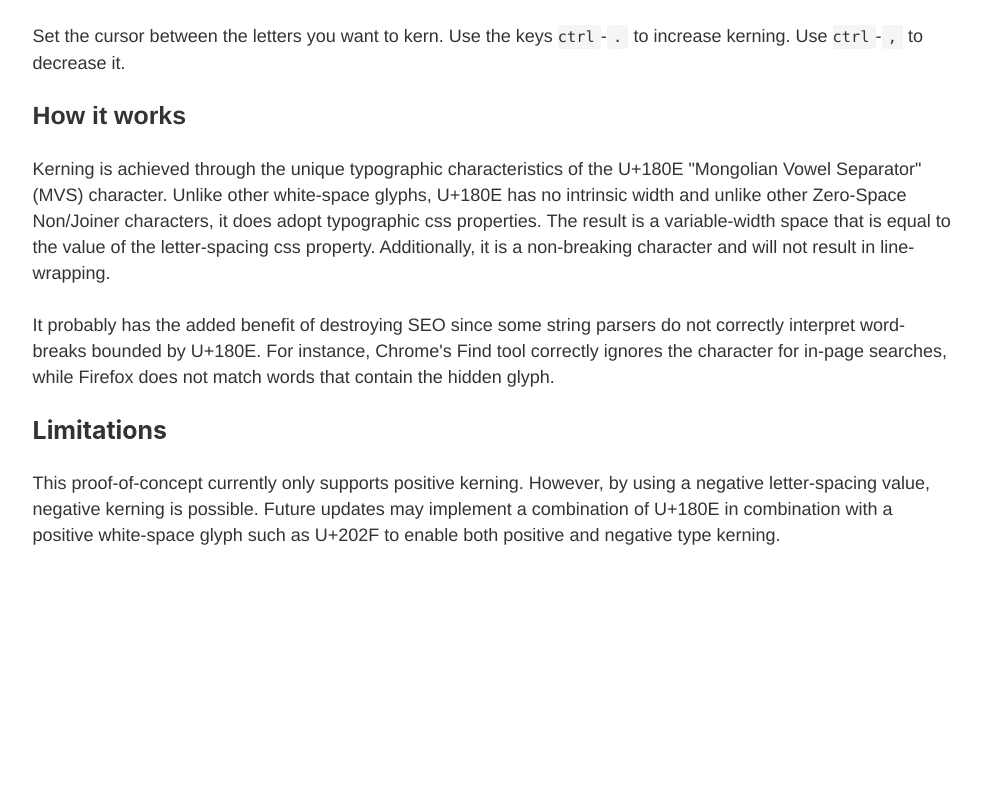
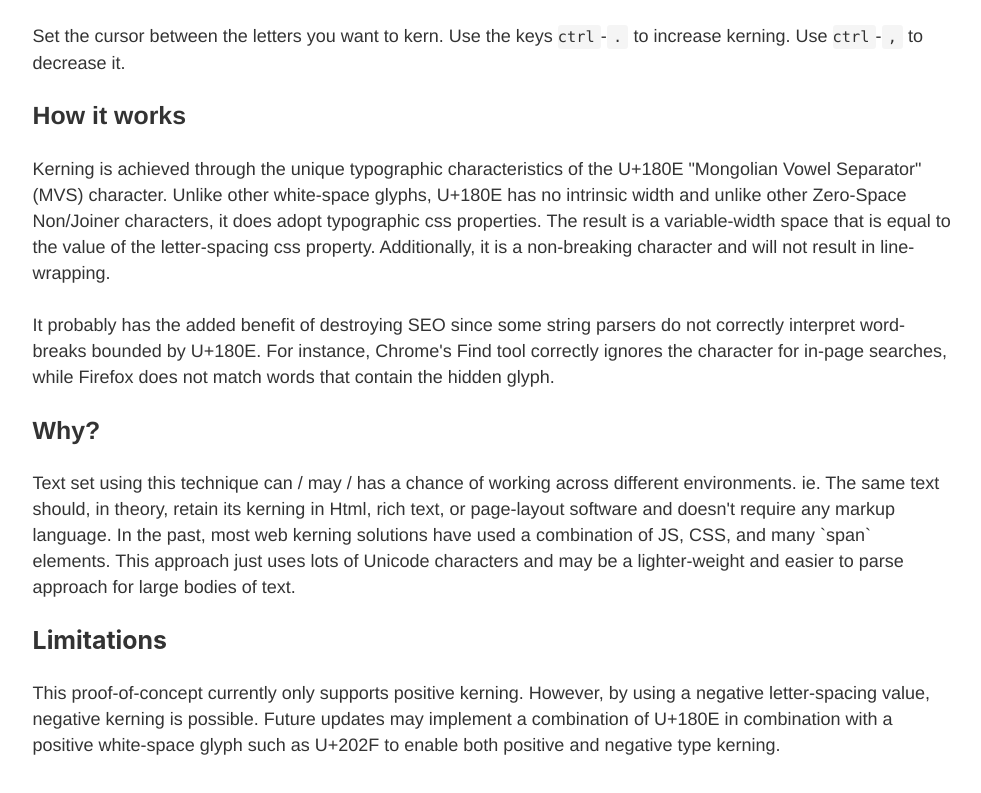
Before and after one commit to new-cairo-sky/unicode-type-kerning, a Gatsby site: page / in a window 1280 px wide. Shown: the part 655-1448 px from the top of the page, without its empty margins (147-1128 px from the left). Before the commit the page ends 1255 px from the top, so only its background shows below. Built offline with nearby package versions, Linux system fonts and the light colour scheme; Gatsby itself is replaced by a stand-in of ours.

Commit message:
update about text

```diff
--- a/src/pages/index.js
+++ b/src/pages/index.js
@@ -35,6 +35,17 @@ const IndexPage = () => (
         searches, while Firefox does not match words that contain the hidden
         glyph.
       </p>
+
+      <h3 className="about__title">Why?</h3>
+      <p>
+        Text set using this technique can / may / has a chance of working across
+        different environments. ie. The same text should, in theory, retain its
+        kerning in Html, rich text, or page-layout software and doesn't require
+        any markup language. In the past, most web kerning solutions have used a
+        combination of JS, CSS, and many `span` elements. This approach just
+        uses lots of Unicode characters and may be a lighter-weight and easier
+        to parse approach for large bodies of text.
+      </p>
       <h3>Limitations</h3>
       <p>
         This proof-of-concept currently only supports positive kerning. However,
```
Also changed, not shown: README.md.
